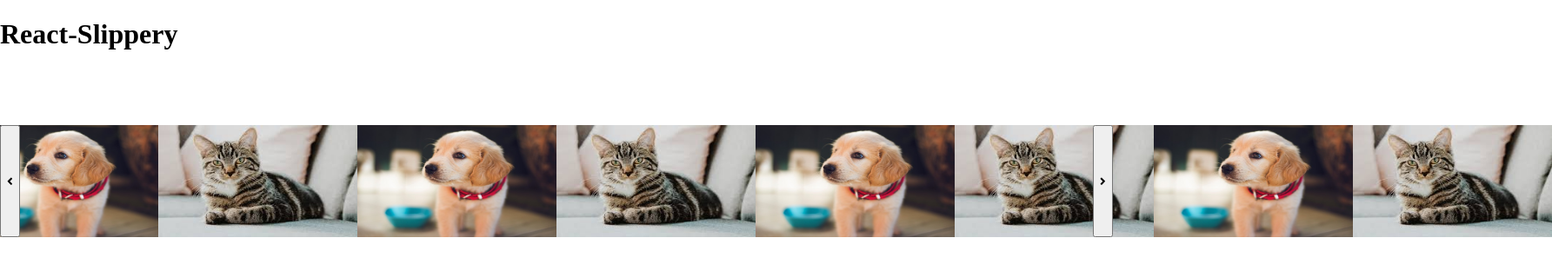
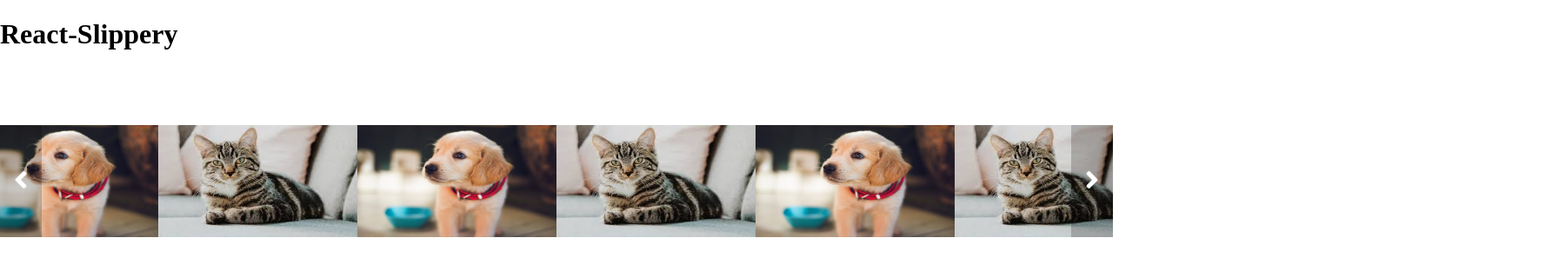
Before and after one commit to GlynL/react-slippery, a React (Create React App) app: page / in a window 1280 px wide. Shown: the top 312 px of the page at 87% size, 1785 px wide, since content can reach past the window. Built offline with nearby package versions, Linux system fonts and the light colour scheme.

Commit message:
styled buttons

```diff
--- a/src/Slide.js
+++ b/src/Slide.js
@@ -1,16 +1,25 @@
 import React, { useState } from "react";
 
 export default ({ size, image, transition, translate }) => {
+  // state for hover
   const [hovered, setHovered] = useState(false);
   const [hoverTransition, setTransition] = useState(false);
+  // destructure prop
   const { height, width } = size;
+  // set transition-duration
+  const animationRate = 300;
+
   return (
     <div
       className="slide"
+      // styling based on state/props
       style={{
         height: `${hovered ? height * 2 : height}px`,
         width: `${hovered ? width * 2 : width}px`,
-        transition: hoverTransition ? "width 0.5s, height 0.5s" : transition,
+        // hoverTransition separate as needs a delay to
+        transition: hoverTransition
+          ? `width ${animationRate}ms, height ${animationRate}ms`
+          : transition,
         transform: `translateX(${translate})`
       }}
       onMouseEnter={() => {
@@ -19,7 +28,7 @@ export default ({ size, image, transition, translate }) => {
       }}
       onMouseLeave={() => {
         setHovered(false);
-        setTimeout(() => setTransition(false), 500);
+        setTimeout(() => setTransition(false), animationRate);
       }}
     >
       {image}
--- a/src/Slider.js
+++ b/src/Slider.js
@@ -60,7 +60,7 @@ export default ({ images }) => {
 
   function handleClick(e) {
     // next or prev btn
-    const type = e.target.name;
+    const type = e.currentTarget.name;
     // copy images - no mutation
     const copy = [...state.images];
 
--- a/src/style.css
+++ b/src/style.css
@@ -1,22 +1,32 @@
 html,
 body {
   margin: 0;
-}
-
-.slide:hover {
-  transition: width 0.5s, height 0.5s;
 }
 
 .slider {
   display: flex;
   align-items: center;
   justify-content: center;
-  overflow: "hidden";
+  overflow: hidden;
 }
 
 .btn {
   position: absolute;
   z-index: 1;
+  background: rgba(0, 0, 0, 0.2);
+  border: none;
+  font-size: 2rem;
+  color: white;
+  width: 3rem;
+  transition: font-size 0.2s, background-color 0.2s;
+}
+
+.btn:hover,
+.btn:focus {
+  cursor: pointer;
+  font-size: 3rem;
+  background: rgba(0, 0, 0, 0.5);
+  outline: none;
 }
 
 .btn--prev {
```
